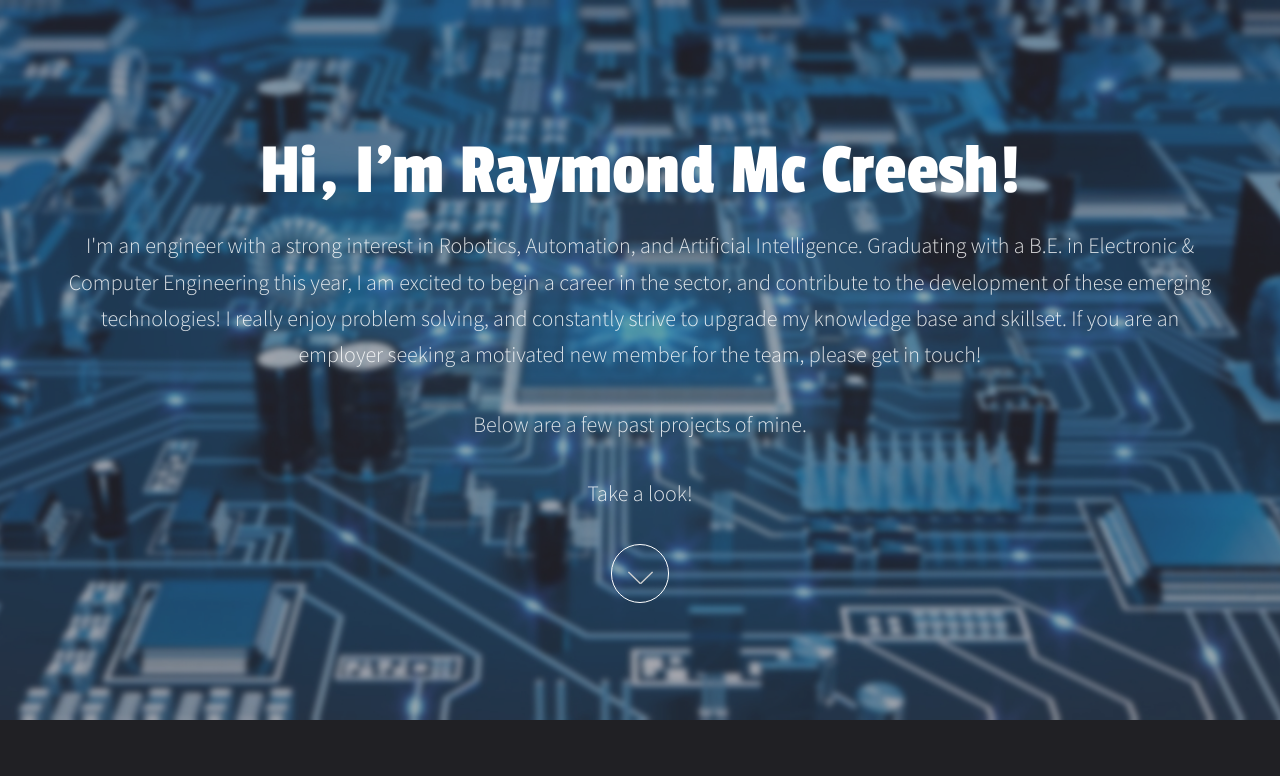
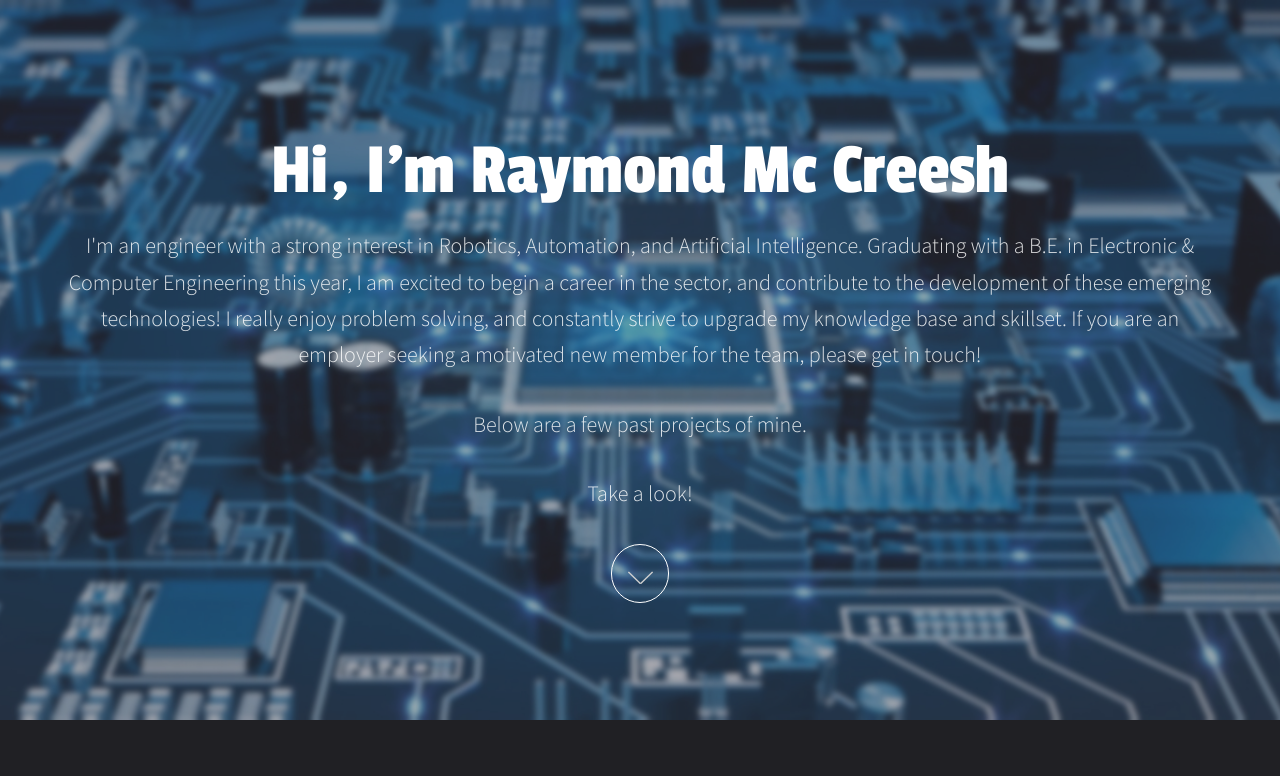
Before and after one commit to RaymondMcCreesh/RaymondMcCreesh.github.io, a plain HTML site: page index.html in a window 1280 px wide. Shown: the top 776 px of the page. Drawn offline with Linux system fonts and the light colour scheme.

Commit message:
Update index.html

```diff
--- a/index.html
+++ b/index.html
@@ -14,7 +14,7 @@
 				<section id="banner" data-video="images/banner">
 					<div class="inner">
 						<header>
-							<h1>Hi, I'm Raymond Mc Creesh!</h1>
+							<h1>Hi, I'm Raymond Mc Creesh</h1>
 							<p>I'm an engineer with a strong interest in Robotics, Automation, and Artificial Intelligence.
 							 Graduating with a B.E. in Electronic & Computer Engineering this year, I am excited to begin a career in the sector, and contribute to the development of these emerging technologies!
 							I really enjoy problem solving, and constantly strive to upgrade my knowledge base and skillset. If you are an employer seeking a motivated new member for the team, please get in touch!<br />
```
